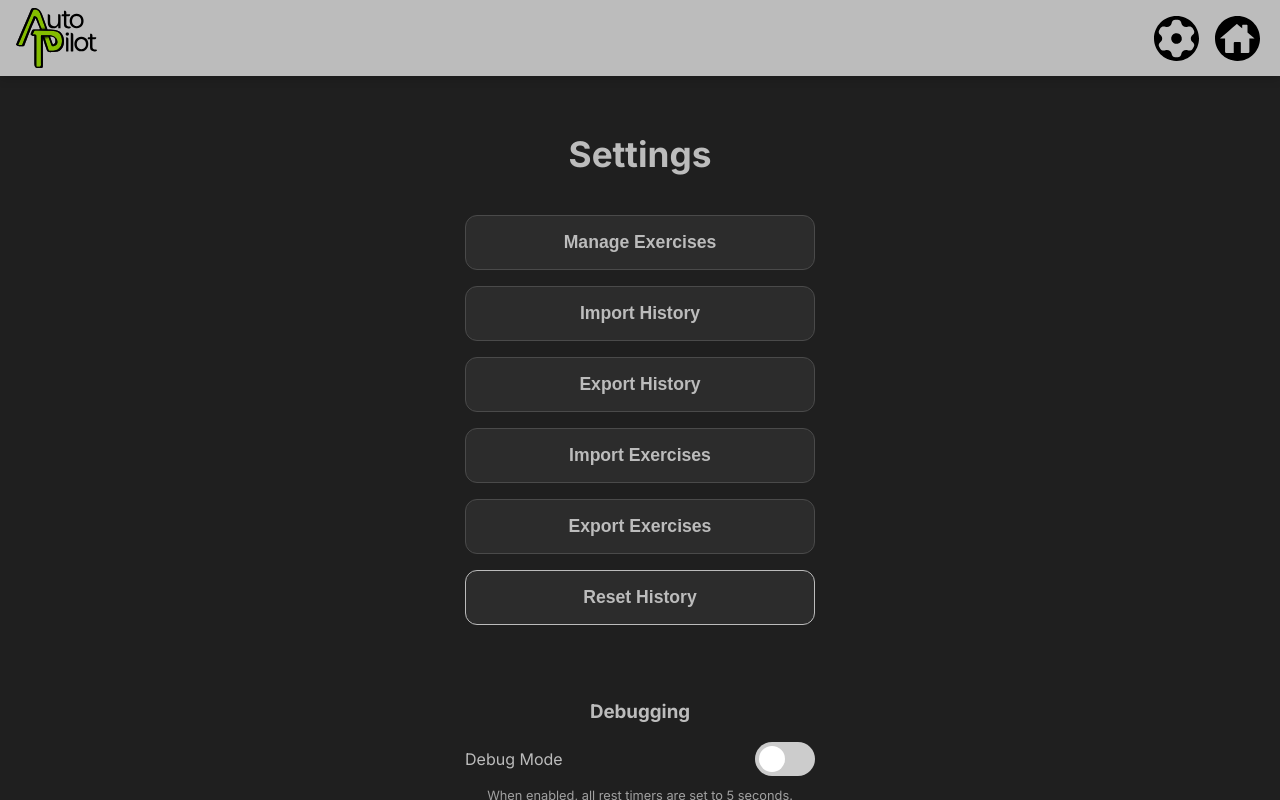
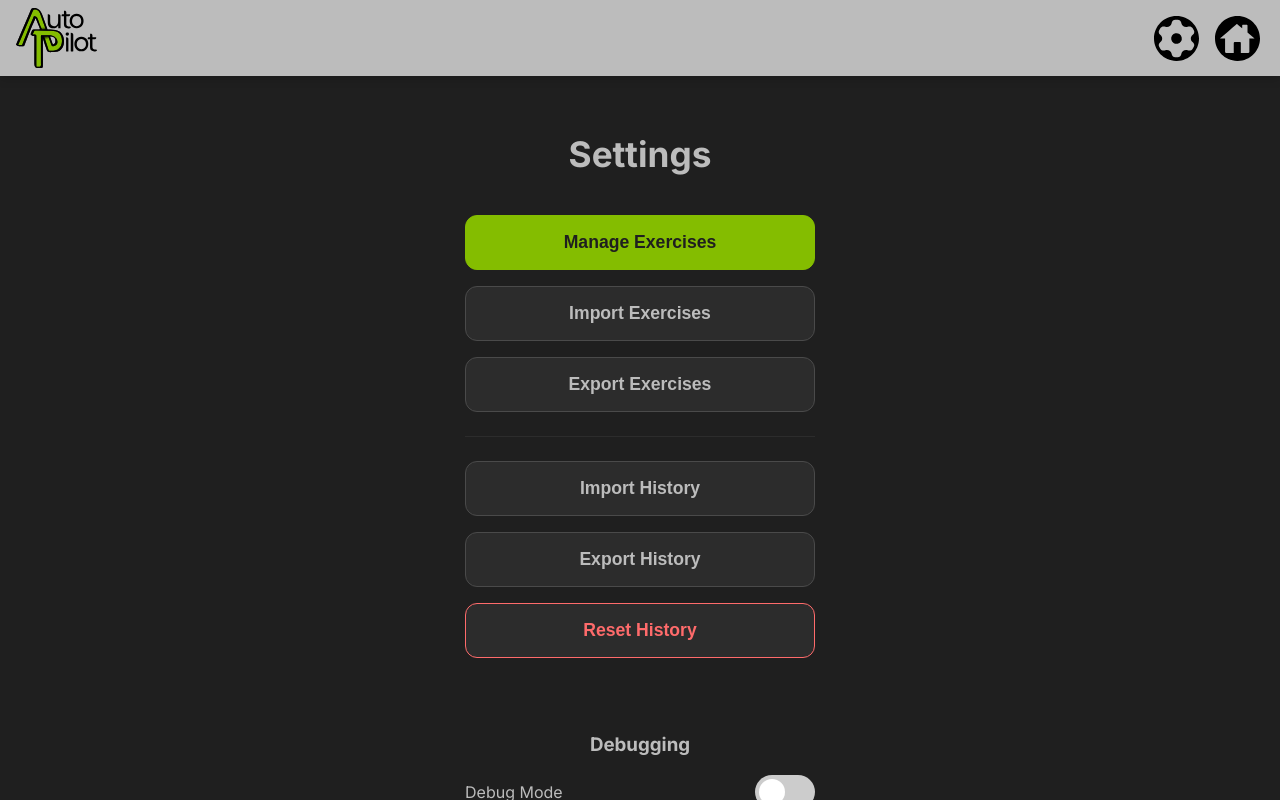
Before and after one commit to itzafezookie/AutoPilot, a React (Vite) app: page / in a window 1280 px wide. Both pictures are taken after a click on the button 1176 px from the left and 38 px from the top of the page. Shown: the top 800 px of the page. Built offline with nearby package versions, Linux system fonts and the light colour scheme.

Commit message:
style: group settings buttons with separator, green Manage button, and red Reset button

```diff
--- a/src/components/Settings.jsx
+++ b/src/components/Settings.jsx
@@ -15,22 +15,8 @@ function Settings({ onNavigate, onExport, onImport, onReset, onExportExercises,
       <div className={styles.mainContent}>
         <h2 className={styles.title}>Settings</h2>
         <div className={styles.buttonGroup}>
-          <button onClick={() => onNavigate('manageExercises')} className={styles.settingsButton}>
+          <button onClick={() => onNavigate('manageExercises')} className={`${styles.settingsButton} ${styles.successButton}`}>
             Manage Exercises
-          </button>
-
-          <button onClick={handleImportClick} className={styles.settingsButton}>
-            Import History
-          </button>
-          <input
-            type="file"
-            id="import-file-input"
-            style={{ display: 'none' }}
-            onChange={onImport}
-            accept=".json"
-          />
-          <button onClick={onExport} className={styles.settingsButton}>
-            Export History
           </button>
 
           <button onClick={handleImportExercisesClick} className={styles.settingsButton}>
@@ -45,6 +31,22 @@ function Settings({ onNavigate, onExport, onImport, onReset, onExportExercises,
           />
           <button onClick={onExportExercises} className={styles.settingsButton}>
             Export Exercises
+          </button>
+
+          <div className={styles.separator}></div>
+
+          <button onClick={handleImportClick} className={styles.settingsButton}>
+            Import History
+          </button>
+          <input
+            type="file"
+            id="import-file-input"
+            style={{ display: 'none' }}
+            onChange={onImport}
+            accept=".json"
+          />
+          <button onClick={onExport} className={styles.settingsButton}>
+            Export History
           </button>
 
           <button onClick={onReset} className={`${styles.settingsButton} ${styles.dangerButton}`}>
--- a/src/components/Settings.module.css
+++ b/src/components/Settings.module.css
@@ -137,14 +137,37 @@ input:checked + .slider:before {
   transform: translateY(-3px);
 }
 
+.successButton {
+  background-color: var(--primary-color);
+  color: var(--background-color);
+  border: 1px solid var(--primary-color);
+}
+
+.successButton:hover {
+  border-color: #95d300;
+  color: var(--background-color);
+  background-color: #95d300;
+  transform: translateY(-3px);
+}
+
 .dangerButton {
-  border-color: var(--danger-color);
-  color: var(--danger-color);
+  border-color: var(--error-color);
+  color: var(--error-color);
 }
 
 .dangerButton:hover {
+  border-color: var(--error-color);
+  color: #ffffff;
+  background-color: var(--error-color);
   transform: translateY(-3px);
-  filter: brightness(1.2);
+}
+
+.separator {
+  width: 100%;
+  height: 1px;
+  background-color: var(--secondary-color);
+  opacity: 0.3;
+  margin: 0.5rem 0;
 }
 
 .footer {
```
